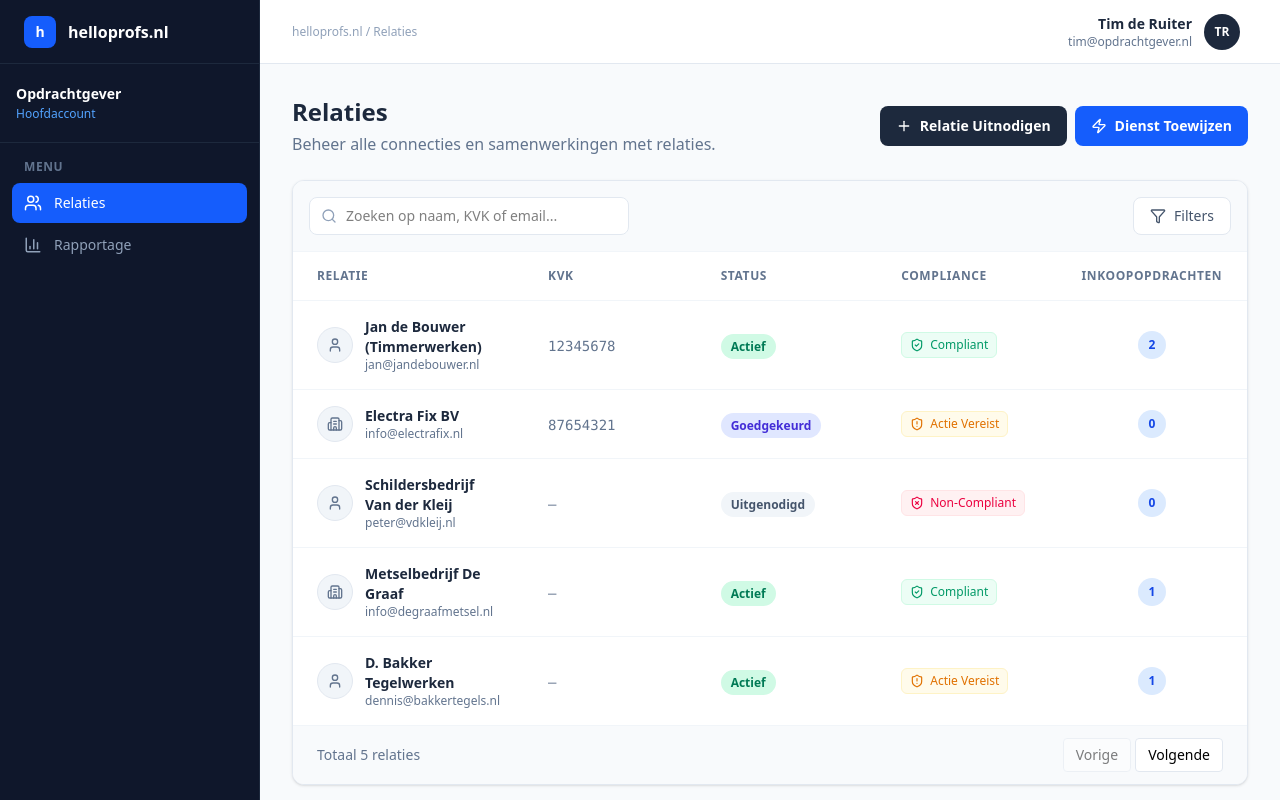
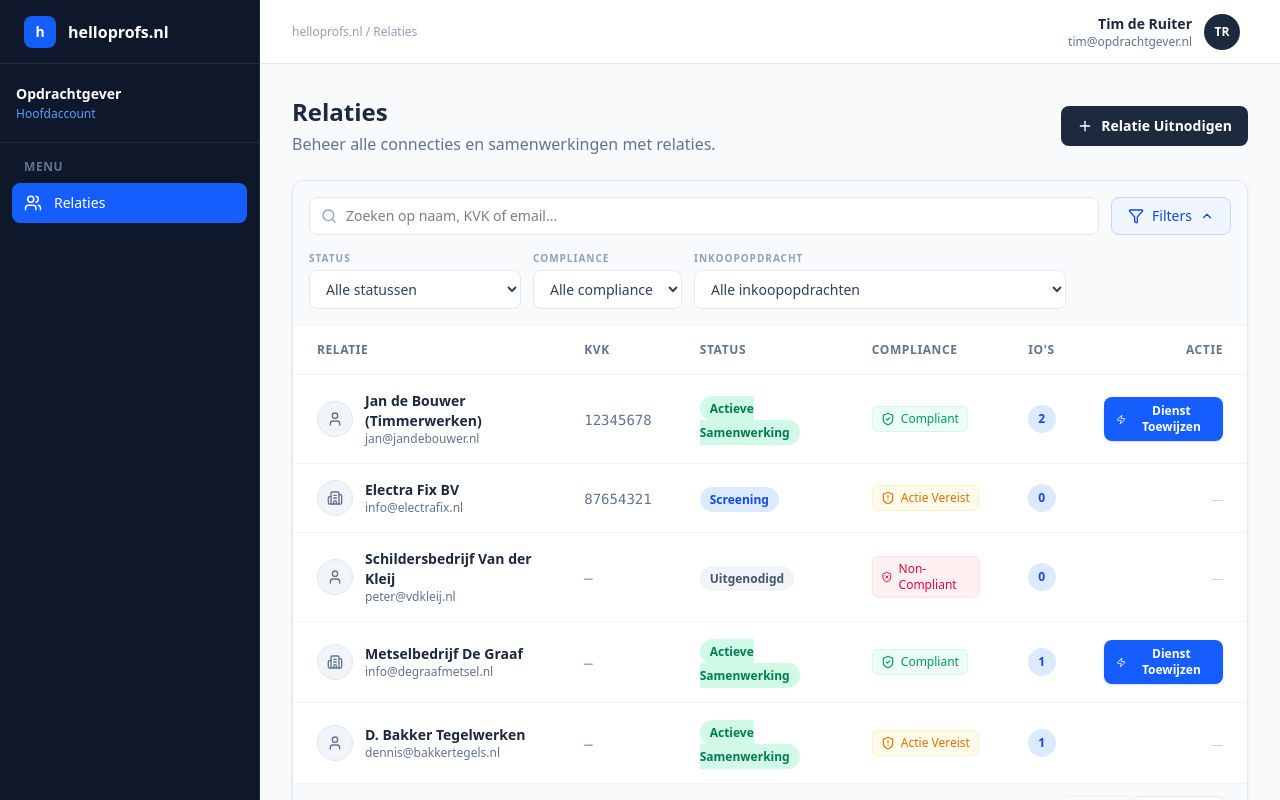
Before and after one commit to helloprofs/helloprofs-2.0-architectuur-relatie, a Next.js app: page /client/relations in a window 1280 px wide. Both pictures are taken after a click on the button "Filters". Built offline with nearby package versions, Linux system fonts and the light colour scheme.

Commit message:
feat: Update RelationsPage with enhanced filtering and search functionality

```diff
--- a/src/app/client/relations/page.tsx
+++ b/src/app/client/relations/page.tsx
@@ -1,48 +1,38 @@
 "use client";
 
-import { useState } from "react";
+import { useState, useMemo } from "react";
 import { mockRelations, mockDossiers, mockPurchaseOrders, RelationStatus, ComplianceStatus } from "@/lib/mock-data";
-import { Search, Filter, Plus, User, Building2, ShieldCheck, ShieldAlert, ShieldX, X, Zap } from "lucide-react";
+import { Search, Filter, Plus, User, Building2, ShieldCheck, ShieldAlert, ShieldX, X, Zap, ChevronDown } from "lucide-react";
 import { useRouter } from "next/navigation";
 import { ContactModal } from "@/components/interaction/ContactModal";
 
+// 4-stage flow: Uitgenodigd → Screening → Actieve Samenwerking → Beëindigd
 function StatusBadge({ status }: { status: RelationStatus }) {
-  const styles: Record<RelationStatus, string> = {
-    'Uitgenodigd': 'bg-slate-100 text-slate-600',
-    'Aangemeld': 'bg-blue-100 text-blue-700',
-    'Goedgekeurd': 'bg-indigo-100 text-indigo-700',
-    'Samenwerking_Actief': 'bg-emerald-100 text-emerald-700',
-    'Samenwerking_Beeindigd': 'bg-slate-100 text-slate-500',
-    'Gearchiveerd': 'bg-slate-100 text-slate-500',
+  const map: Record<RelationStatus, { label: string; cls: string }> = {
+    'Uitgenodigd':            { label: 'Uitgenodigd',         cls: 'bg-slate-100 text-slate-600' },
+    'Aangemeld':              { label: 'Screening',           cls: 'bg-blue-100 text-blue-700' },
+    'Goedgekeurd':            { label: 'Screening',           cls: 'bg-blue-100 text-blue-700' },
+    'Samenwerking_Actief':    { label: 'Actieve Samenwerking', cls: 'bg-emerald-100 text-emerald-700' },
+    'Samenwerking_Beeindigd': { label: 'Beëindigd',           cls: 'bg-slate-100 text-slate-500' },
+    'Gearchiveerd':           { label: 'Beëindigd',           cls: 'bg-slate-100 text-slate-500' },
   };
-
-  const labels: Record<RelationStatus, string> = {
-    'Uitgenodigd': 'Uitgenodigd',
-    'Aangemeld': 'Aangemeld',
-    'Goedgekeurd': 'Goedgekeurd',
-    'Samenwerking_Actief': 'Actief',
-    'Samenwerking_Beeindigd': 'Beëindigd',
-    'Gearchiveerd': 'Gearchiveerd',
-  };
-
+  const { label, cls } = map[status];
   return (
-    <span className={`px-2.5 py-1 rounded-full text-xs font-semibold ${styles[status]}`}>
-      {labels[status]}
+    <span className={`cursor-pointer px-2.5 py-1 rounded-full text-xs font-semibold ${cls}`}>
+      {label}
     </span>
   );
 }
 
 function ComplianceBadge({ status }: { status: ComplianceStatus }) {
-  const configs: Record<ComplianceStatus, { color: string, icon: any, label: string }> = {
-    'Groen': { color: 'text-emerald-600 bg-emerald-50 border-emerald-100', icon: ShieldCheck, label: 'Compliant' },
-    'Oranje': { color: 'text-amber-600 bg-amber-50 border-amber-100', icon: ShieldAlert, label: 'Actie Vereist' },
-    'Rood': { color: 'text-rose-600 bg-rose-50 border-rose-100', icon: ShieldX, label: 'Non-Compliant' },
+  const configs: Record<ComplianceStatus, { color: string; icon: React.ElementType; label: string }> = {
+    'Groen':  { color: 'text-emerald-600 bg-emerald-50 border-emerald-100', icon: ShieldCheck, label: 'Compliant' },
+    'Oranje': { color: 'text-amber-600 bg-amber-50 border-amber-100',       icon: ShieldAlert, label: 'Actie Vereist' },
+    'Rood':   { color: 'text-rose-600 bg-rose-50 border-rose-100',          icon: ShieldX,     label: 'Non-Compliant' },
   };
-
   const { color, icon: Icon, label } = configs[status];
-
   return (
-    <div className={`inline-flex items-center gap-1.5 px-2 py-1 rounded-md border text-xs font-medium ${color}`}>
+    <div className={`cursor-pointer inline-flex items-center gap-1.5 px-2 py-1 rounded-md border text-xs font-medium ${color}`}>
       <Icon size={14} />
       <span>{label}</span>
     </div>
@@ -67,64 +57,44 @@ function InviteModal({ isOpen, onClose }: { isOpen: boolean; onClose: () => void
             </button>
           </div>
         </div>
-
         <div className="px-6 pt-4">
           <div className="flex gap-2 border-b border-slate-100 pb-0">
             <button
               onClick={() => setActiveTab('whatsapp')}
               className={`px-4 py-2.5 text-sm font-semibold border-b-2 transition-colors cursor-pointer ${activeTab === 'whatsapp' ? 'text-blue-700 border-blue-600' : 'text-slate-500 border-transparent hover:text-slate-800'}`}
-            >
-              Via WhatsApp
-            </button>
+            >Via WhatsApp</button>
             <button
               onClick={() => setActiveTab('email')}
               className={`px-4 py-2.5 text-sm font-semibold border-b-2 transition-colors cursor-pointer ${activeTab === 'email' ? 'text-blue-700 border-blue-600' : 'text-slate-500 border-transparent hover:text-slate-800'}`}
-            >
-              Via Email
-            </button>
+            >Via Email</button>
           </div>
         </div>
-
         <div className="p-6 space-y-4">
           {activeTab === 'whatsapp' ? (
             <>
               <div className="space-y-1.5">
                 <label className="text-[10px] font-bold text-slate-400 uppercase tracking-widest">Telefoonnummer</label>
-                <input
-                  type="tel"
-                  value={phone}
-                  onChange={e => setPhone(e.target.value)}
-                  placeholder="06 12345678"
-                  className="w-full px-3 py-2.5 bg-slate-50 border border-slate-200 rounded-xl text-sm focus:outline-none focus:ring-2 focus:ring-blue-500/30 focus:border-blue-500 transition-all"
-                />
+                <input type="tel" value={phone} onChange={e => setPhone(e.target.value)} placeholder="06 12345678"
+                  className="w-full px-3 py-2.5 bg-slate-50 border border-slate-200 rounded-xl text-sm focus:outline-none focus:ring-2 focus:ring-blue-500/30 focus:border-blue-500 transition-all" />
               </div>
               <button
                 onClick={() => window.open(`https://wa.me/${phone.replace(/[^0-9]/g, '')}?text=${encodeURIComponent('Hoi! Je bent uitgenodigd om samen te werken via HelloProfs. Registreer je hier: https://helloprofs.nl/registreer')}`, '_blank')}
                 disabled={!phone.trim()}
                 className="w-full py-2.5 bg-[#25D366] hover:bg-[#1ebe5d] disabled:bg-slate-200 disabled:text-slate-400 text-white rounded-xl text-sm font-semibold transition-all cursor-pointer border-none disabled:cursor-not-allowed"
-              >
-                Verstuur WhatsApp Uitnodiging
-              </button>
+              >Verstuur WhatsApp Uitnodiging</button>
             </>
           ) : (
             <>
               <div className="space-y-1.5">
                 <label className="text-[10px] font-bold text-slate-400 uppercase tracking-widest">E-mailadres</label>
-                <input
-                  type="email"
-                  value={email}
-                  onChange={e => setEmail(e.target.value)}
-                  placeholder="naam@bedrijf.nl"
-                  className="w-full px-3 py-2.5 bg-slate-50 border border-slate-200 rounded-xl text-sm focus:outline-none focus:ring-2 focus:ring-blue-500/30 focus:border-blue-500 transition-all"
-                />
+                <input type="email" value={email} onChange={e => setEmail(e.target.value)} placeholder="naam@bedrijf.nl"
+                  className="w-full px-3 py-2.5 bg-slate-50 border border-slate-200 rounded-xl text-sm focus:outline-none focus:ring-2 focus:ring-blue-500/30 focus:border-blue-500 transition-all" />
               </div>
               <button
                 onClick={() => alert(`E-mail verstuurd naar ${email}`)}
                 disabled={!email.trim()}
                 className="w-full py-2.5 bg-blue-600 hover:bg-blue-700 disabled:bg-slate-200 disabled:text-slate-400 text-white rounded-xl text-sm font-semibold transition-all cursor-pointer border-none disabled:cursor-not-allowed"
-              >
-                Verstuur Email
-              </button>
+              >Verstuur Email</button>
             </>
           )}
         </div>
@@ -136,23 +106,48 @@ function InviteModal({ isOpen, onClose }: { isOpen: boolean; onClose: () => void
 export default function RelationsPage() {
   const router = useRouter();
   const [inviteOpen, setInviteOpen] = useState(false);
-  const [dienstModalOpen, setDienstModalOpen] = useState(false);
+  const [dienstModalRelationId, setDienstModalRelationId] = useState<string | null>(null);
 
-  const allRelationsWithPOs = mockRelations.map(relation => {
-    const relatedDossiers = mockDossiers.filter(d => d.relationId === relation.id);
-    const availablePOs: { id: string; title: string; type: string }[] = relatedDossiers
+  // Search & filter state
+  const [searchQuery, setSearchQuery] = useState('');
+  const [showFilters, setShowFilters] = useState(false);
+  const [filterStatus, setFilterStatus] = useState<RelationStatus | ''>('');
+  const [filterCompliance, setFilterCompliance] = useState<ComplianceStatus | ''>('');
+  const [filterPO, setFilterPO] = useState('');
+
+  // Build per-relation PO map
+  const relationPOMap = useMemo(() => {
+    const map = new Map<string, { id: string; title: string; type: string }[]>();
+    mockRelations.forEach(relation => {
+      const pos = mockDossiers
+        .filter(d => d.relationId === relation.id)
         .flatMap(d => {
           const po = mockPurchaseOrders.find(p => p.id === d.purchaseOrderId);
-        if (!po) return [];
-        return [{ id: po.id, title: po.title, type: po.type as string }];
+          return po ? [{ id: po.id, title: po.title, type: po.type as string }] : [];
         });
-    return {
-      id: relation.id,
-      name: relation.name,
-      phone: relation.phone || '',
-      availablePOs,
-    };
+      map.set(relation.id, pos);
     });
+    return map;
+  }, []);
+
+  // Filtered relations
+  const filteredRelations = useMemo(() => {
+    const q = searchQuery.toLowerCase();
+    return mockRelations.filter(r => {
+      if (q && !r.name.toLowerCase().includes(q) && !(r.kvk || '').includes(q) && !r.email.toLowerCase().includes(q)) return false;
+      if (filterStatus && r.status !== filterStatus) return false;
+      if (filterCompliance && r.complianceStatus !== filterCompliance) return false;
+      if (filterPO) {
+        const pos = relationPOMap.get(r.id) || [];
+        if (!pos.some(p => p.id === filterPO)) return false;
+      }
+      return true;
+    });
+  }, [searchQuery, filterStatus, filterCompliance, filterPO, relationPOMap]);
+
+  const dienstRelation = dienstModalRelationId ? mockRelations.find(r => r.id === dienstModalRelationId) : null;
+  const dienstPOs = dienstModalRelationId ? (relationPOMap.get(dienstModalRelationId) || []) : [];
+  const activeFiltersCount = [filterStatus, filterCompliance, filterPO].filter(Boolean).length;
 
   return (
     <div className="space-y-6">
@@ -162,40 +157,101 @@ export default function RelationsPage() {
           <h2 className="text-2xl font-bold text-slate-800">Relaties</h2>
           <p className="text-slate-500 mt-1">Beheer alle connecties en samenwerkingen met relaties.</p>
         </div>
-        <div className="flex items-center gap-2">
         <button
           onClick={() => setInviteOpen(true)}
-            className="flex items-center gap-2 bg-slate-800 hover:bg-slate-700 text-white px-4 py-2.5 rounded-lg text-sm font-semibold transition-colors"
+          className="flex items-center gap-2 bg-slate-800 hover:bg-slate-700 text-white px-4 py-2.5 rounded-lg text-sm font-semibold transition-colors cursor-pointer"
         >
           <Plus size={16} />
           <span>Relatie Uitnodigen</span>
         </button>
-          <button
-            onClick={() => setDienstModalOpen(true)}
-            className="flex items-center gap-2 bg-blue-600 hover:bg-blue-700 text-white px-4 py-2.5 rounded-lg text-sm font-semibold transition-colors"
-          >
-            <Zap size={16} />
-            <span>Dienst Toewijzen</span>
-          </button>
-        </div>
       </div>
 
       {/* Table Card */}
       <div className="bg-white rounded-xl border border-slate-200 overflow-hidden shadow-sm">
         {/* Toolbar */}
-        <div className="flex flex-col sm:flex-row gap-3 justify-between items-center p-4 border-b border-slate-100 bg-slate-50">
-          <div className="relative w-full sm:w-80">
+        <div className="p-4 border-b border-slate-100 bg-slate-50 space-y-3">
+          <div className="flex gap-3">
+            <div className="relative flex-1">
               <Search className="absolute left-3 top-1/2 -translate-y-1/2 text-slate-400" size={16} />
               <input
                 type="text"
+                value={searchQuery}
+                onChange={e => setSearchQuery(e.target.value)}
                 placeholder="Zoeken op naam, KVK of email..."
                 className="w-full pl-9 pr-4 py-2 border border-slate-200 rounded-lg text-sm bg-white focus:outline-none focus:ring-2 focus:ring-blue-500 focus:border-blue-500"
               />
             </div>
-          <button className="flex items-center gap-2 px-4 py-2 text-sm font-medium text-slate-600 bg-white border border-slate-200 rounded-lg hover:bg-slate-50 transition-colors">
+            <button
+              onClick={() => setShowFilters(v => !v)}
+              className={`flex items-center gap-2 px-4 py-2 text-sm font-medium rounded-lg border transition-colors cursor-pointer ${showFilters || activeFiltersCount > 0 ? 'bg-blue-50 border-blue-200 text-blue-700' : 'text-slate-600 bg-white border-slate-200 hover:bg-slate-50'}`}
+            >
               <Filter size={16} />
               <span>Filters</span>
+              {activeFiltersCount > 0 && (
+                <span className="w-5 h-5 rounded-full bg-blue-600 text-white text-[10px] font-bold flex items-center justify-center">{activeFiltersCount}</span>
+              )}
+              <ChevronDown size={14} className={`transition-transform ${showFilters ? 'rotate-180' : ''}`} />
             </button>
+          </div>
+
+          {/* Filter panel */}
+          {showFilters && (
+            <div className="flex flex-wrap gap-3 pt-1">
+              <div className="flex flex-col gap-1">
+                <label className="text-[10px] font-bold text-slate-400 uppercase tracking-widest">Status</label>
+                <select
+                  value={filterStatus}
+                  onChange={e => setFilterStatus(e.target.value as RelationStatus | '')}
+                  className="px-3 py-2 bg-white border border-slate-200 rounded-lg text-sm text-slate-700 focus:outline-none focus:ring-2 focus:ring-blue-500/30 cursor-pointer"
+                >
+                  <option value="">Alle statussen</option>
+                  <option value="Uitgenodigd">Uitgenodigd</option>
+                  <option value="Aangemeld">Screening</option>
+                  <option value="Goedgekeurd">Screening (goedgekeurd)</option>
+                  <option value="Samenwerking_Actief">Actieve Samenwerking</option>
+                  <option value="Samenwerking_Beeindigd">Beëindigd</option>
+                  <option value="Gearchiveerd">Gearchiveerd</option>
+                </select>
+              </div>
+              <div className="flex flex-col gap-1">
+                <label className="text-[10px] font-bold text-slate-400 uppercase tracking-widest">Compliance</label>
+                <select
+                  value={filterCompliance}
+                  onChange={e => setFilterCompliance(e.target.value as ComplianceStatus | '')}
+                  className="px-3 py-2 bg-white border border-slate-200 rounded-lg text-sm text-slate-700 focus:outline-none focus:ring-2 focus:ring-blue-500/30 cursor-pointer"
+                >
+                  <option value="">Alle compliance</option>
+                  <option value="Groen">Compliant</option>
+                  <option value="Oranje">Actie Vereist</option>
+                  <option value="Rood">Non-Compliant</option>
+                </select>
+              </div>
+              <div className="flex flex-col gap-1">
+                <label className="text-[10px] font-bold text-slate-400 uppercase tracking-widest">Inkoopopdracht</label>
+                <select
+                  value={filterPO}
+                  onChange={e => setFilterPO(e.target.value)}
+                  className="px-3 py-2 bg-white border border-slate-200 rounded-lg text-sm text-slate-700 focus:outline-none focus:ring-2 focus:ring-blue-500/30 cursor-pointer"
+                >
+                  <option value="">Alle inkoopopdrachten</option>
+                  {mockPurchaseOrders.map(po => (
+                    <option key={po.id} value={po.id}>{po.id} — {po.title}</option>
+                  ))}
+                </select>
+              </div>
+              {activeFiltersCount > 0 && (
+                <div className="flex items-end">
+                  <button
+                    onClick={() => { setFilterStatus(''); setFilterCompliance(''); setFilterPO(''); }}
+                    className="flex items-center gap-1.5 px-3 py-2 text-sm text-rose-600 hover:text-rose-700 hover:bg-rose-50 rounded-lg transition-colors cursor-pointer"
+                  >
+                    <X size={14} />
+                    <span>Wis filters</span>
+                  </button>
+                </div>
+              )}
+            </div>
+          )}
         </div>
 
         {/* Table */}
@@ -203,15 +259,24 @@ export default function RelationsPage() {
           <table className="w-full text-left">
             <thead>
               <tr className="border-b border-slate-100">
-                <th className="px-6 py-4 text-xs font-semibold text-slate-500 uppercase tracking-wider w-1/5">Relatie</th>
-                <th className="px-6 py-4 text-xs font-semibold text-slate-500 uppercase tracking-wider hidden md:table-cell w-1/5">KVK</th>
-                <th className="px-6 py-4 text-xs font-semibold text-slate-500 uppercase tracking-wider w-1/5">Status</th>
-                <th className="px-6 py-4 text-xs font-semibold text-slate-500 uppercase tracking-wider w-1/5">Compliance</th>
-                <th className="px-6 py-4 text-xs font-semibold text-slate-500 uppercase tracking-wider text-center w-1/5">Inkoopopdrachten</th>
+                <th className="px-6 py-4 text-xs font-semibold text-slate-500 uppercase tracking-wider">Relatie</th>
+                <th className="px-6 py-4 text-xs font-semibold text-slate-500 uppercase tracking-wider hidden md:table-cell">KVK</th>
+                <th className="px-6 py-4 text-xs font-semibold text-slate-500 uppercase tracking-wider">Status</th>
+                <th className="px-6 py-4 text-xs font-semibold text-slate-500 uppercase tracking-wider">Compliance</th>
+                <th className="px-6 py-4 text-xs font-semibold text-slate-500 uppercase tracking-wider text-center">IO&apos;s</th>
+                <th className="px-6 py-4 text-xs font-semibold text-slate-500 uppercase tracking-wider text-right">Actie</th>
               </tr>
             </thead>
             <tbody className="divide-y divide-slate-100">
-              {mockRelations.map((relation) => (
+              {filteredRelations.length === 0 ? (
+                <tr>
+                  <td colSpan={6} className="px-6 py-12 text-center text-sm text-slate-400">
+                    Geen relaties gevonden voor deze zoekopdracht of filters.
+                  </td>
+                </tr>
+              ) : filteredRelations.map((relation) => {
+                const canAssign = relation.status === 'Samenwerking_Actief' && relation.complianceStatus === 'Groen';
+                return (
                   <tr
                     key={relation.id}
                     className="hover:bg-slate-50 transition-colors cursor-pointer group"
@@ -220,11 +285,7 @@ export default function RelationsPage() {
                     <td className="px-6 py-4">
                       <div className="flex items-center gap-3">
                         <div className="w-9 h-9 rounded-full bg-slate-100 border border-slate-200 flex items-center justify-center flex-shrink-0 group-hover:border-blue-200 transition-colors">
-                        {relation.type === 'ZZP' ? (
-                          <User size={16} className="text-slate-500" />
-                        ) : (
-                          <Building2 size={16} className="text-slate-500" />
-                        )}
+                          {relation.type === 'ZZP' ? <User size={16} className="text-slate-500" /> : <Building2 size={16} className="text-slate-500" />}
                         </div>
                         <div>
                           <p className="text-sm font-semibold text-slate-800 group-hover:text-blue-700 transition-colors">{relation.name}</p>
@@ -246,31 +307,52 @@ export default function RelationsPage() {
                         {relation.activeDossiersCount}
                       </span>
                     </td>
+                    <td className="px-6 py-4 text-right">
+                      {canAssign ? (
+                        <button
+                          onClick={e => { e.stopPropagation(); setDienstModalRelationId(relation.id); }}
+                          className="inline-flex items-center gap-1.5 px-3 py-1.5 bg-blue-600 hover:bg-blue-700 text-white rounded-lg text-xs font-bold transition-colors cursor-pointer shadow-sm shadow-blue-500/20"
+                        >
+                          <Zap size={13} />
+                          <span>Dienst Toewijzen</span>
+                        </button>
+                      ) : (
+                        <span className="text-xs text-slate-300">—</span>
+                      )}
+                    </td>
                   </tr>
-              ))}
+                );
+              })}
             </tbody>
           </table>
         </div>
 
         {/* Footer */}
         <div className="px-6 py-3 border-t border-slate-100 bg-slate-50 flex justify-between items-center">
-          <span className="text-sm text-slate-500">Totaal {mockRelations.length} relaties</span>
+          <span className="text-sm text-slate-500">
+            {filteredRelations.length === mockRelations.length
+              ? `Totaal ${mockRelations.length} relaties`
+              : `${filteredRelations.length} van ${mockRelations.length} relaties`}
+          </span>
           <div className="flex gap-1">
-            <button className="px-3 py-1.5 rounded border border-slate-200 bg-white text-sm hover:bg-slate-50 disabled:opacity-50" disabled>Vorige</button>
-            <button className="px-3 py-1.5 rounded border border-slate-200 bg-white text-sm hover:bg-slate-50">Volgende</button>
+            <button className="px-3 py-1.5 rounded border border-slate-200 bg-white text-sm hover:bg-slate-50 disabled:opacity-50 cursor-pointer" disabled>Vorige</button>
+            <button className="px-3 py-1.5 rounded border border-slate-200 bg-white text-sm hover:bg-slate-50 cursor-pointer">Volgende</button>
           </div>
         </div>
       </div>
 
       <InviteModal isOpen={inviteOpen} onClose={() => setInviteOpen(false)} />
+      {dienstRelation && (
         <ContactModal
-        isOpen={dienstModalOpen}
-        onClose={() => setDienstModalOpen(false)}
+          isOpen={!!dienstModalRelationId}
+          onClose={() => setDienstModalRelationId(null)}
           dossierId=""
-        availablePOs={[]}
-        availableRelations={allRelationsWithPOs}
-        onLog={() => {}}
+          relationName={dienstRelation.name}
+          phone={dienstRelation.phone || ''}
+          availablePOs={dienstPOs}
+          onLog={() => setDienstModalRelationId(null)}
         />
+      )}
     </div>
   );
 }
--- a/src/components/layout/Sidebar.tsx
+++ b/src/components/layout/Sidebar.tsx
@@ -15,7 +15,6 @@ import { cn } from "@/lib/utils";
 
 const mspNavItems = [
   { name: "Relaties", href: "/client/relations", icon: Users },
-  { name: "Rapportage", href: "/client/reporting", icon: BarChart3 },
 ];
 
 export function Sidebar() {
```
Lines whose indentation alone changed are shown as unchanged.
